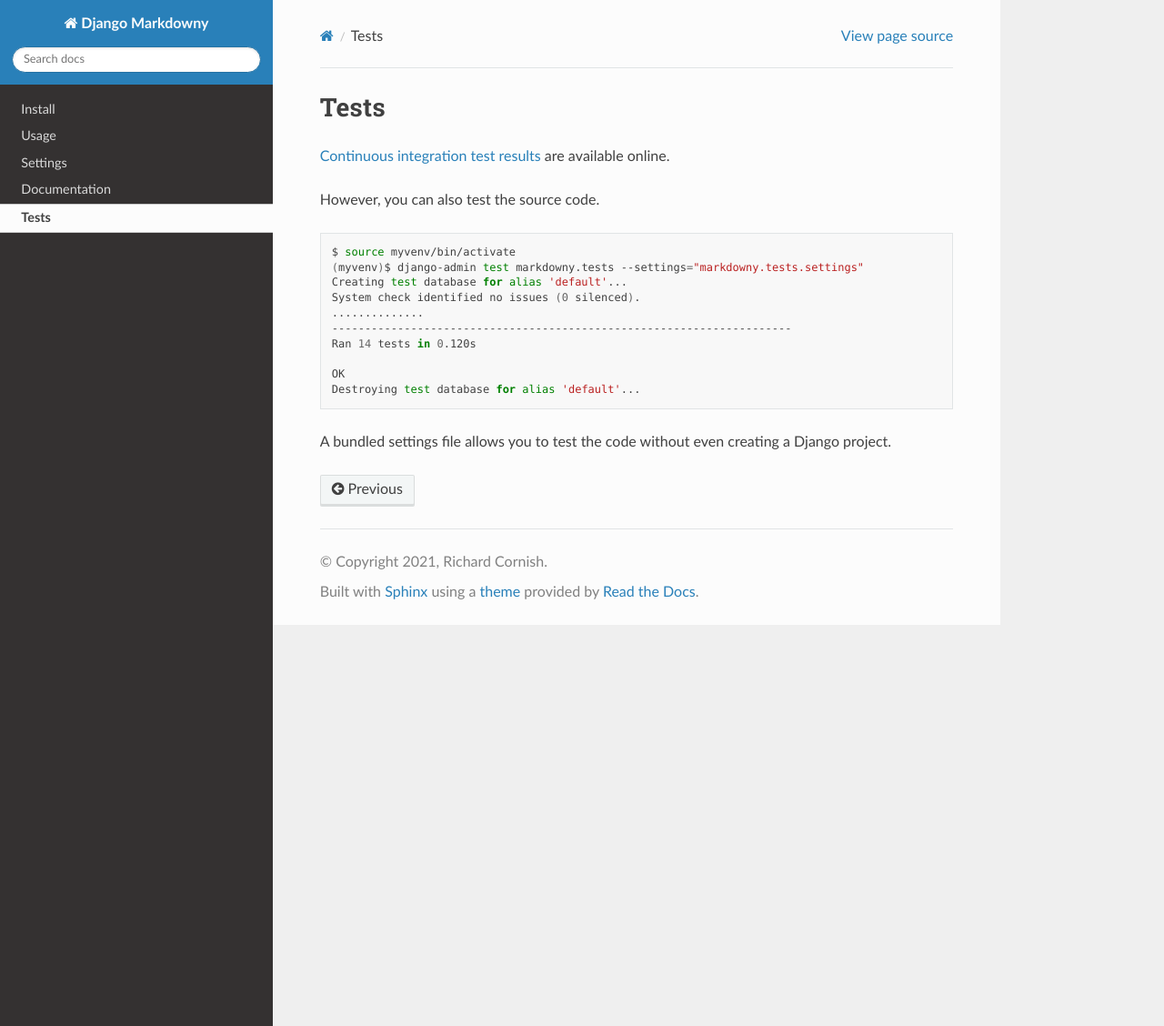
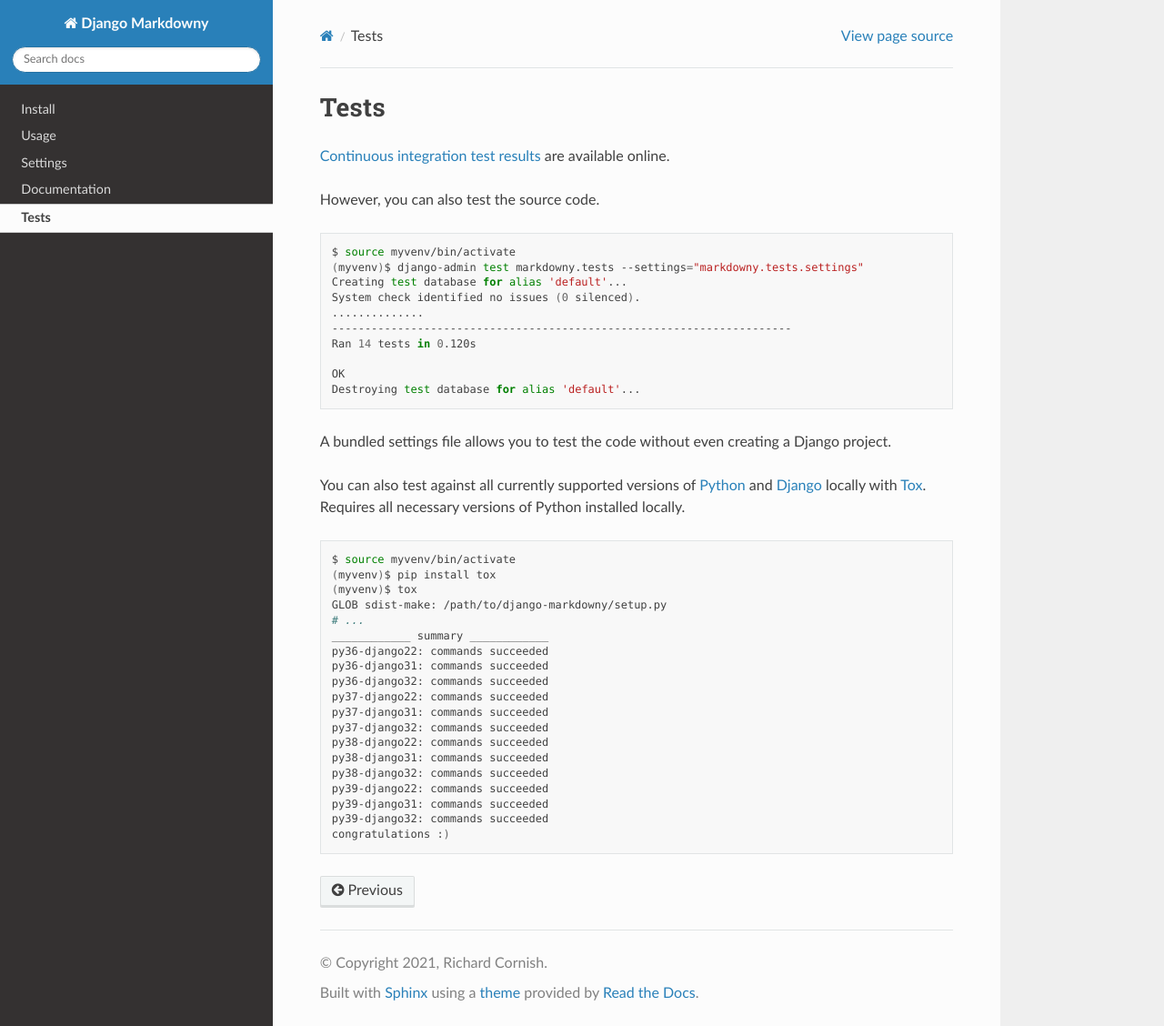
Before and after one commit to richardcornish/django-markdowny, a Sphinx documentation site: the page built from docs/tests.rst, in a window 1280 px wide and 1128 px high. Shown: the whole window at 91% size. Built offline with Sphinx 7.4.7 and the Read the Docs theme 2.0.0, drawn with Linux system fonts in a browser that asks for light colours.

```diff
--- a/README.rst
+++ b/README.rst
@@ -8,8 +8,8 @@ Django Markdowny
 .. _PyPI version: https://pypi.org/project/django-markdowny/
 
 .. |Build status| image::
-   https://api.travis-ci.com/richardcornish/django-markdowny.svg?branch=main
-.. _Build status: https://app.travis-ci.com/github/richardcornish/django-markdowny
+   https://github.com/richardcornish/django-markdowny/actions/workflows/main.yml/badge.svg
+.. _Build status: https://github.com/richardcornish/django-markdowny/actions/workflows/main.yml
 
 .. |Documentation status| image::
    https://readthedocs.org/projects/django-markdowny/badge/?version=latest
@@ -22,7 +22,7 @@ Unlike other Django-Markdown filters, Markdowny supports `all of the options <ht
 * `Package <https://pypi.org/project/django-markdowny/>`_
 * `Source <https://github.com/richardcornish/django-markdowny>`_
 * `Documentation <https://django-markdowny.readthedocs.io/>`_
-* `Tests <https://app.travis-ci.com/github/richardcornish/django-markdowny>`_
+* `Tests <https://github.com/richardcornish/django-markdowny/actions/workflows/main.yml>`_
 
 Install
 =======
--- a/docs/index.rst
+++ b/docs/index.rst
@@ -11,8 +11,8 @@ Django Markdowny
 .. _PyPI version: https://pypi.org/project/django-markdowny/
 
 .. |Build status| image::
-   https://api.travis-ci.com/richardcornish/django-markdowny.svg?branch=main
-.. _Build status: https://app.travis-ci.com/github/richardcornish/django-markdowny
+   https://github.com/richardcornish/django-markdowny/actions/workflows/main.yml/badge.svg
+.. _Build status: https://github.com/richardcornish/django-markdowny/actions/workflows/main.yml
 
 .. |Documentation status| image::
    https://readthedocs.org/projects/django-markdowny/badge/?version=latest
@@ -25,7 +25,7 @@ Unlike other Django-Markdown filters, Markdowny supports `all of the options <ht
 * `Package <https://pypi.org/project/django-markdowny/>`_
 * `Source <https://github.com/richardcornish/django-markdowny>`_
 * `Documentation <https://django-markdowny.readthedocs.io/>`_
-* `Tests <https://app.travis-ci.com/github/richardcornish/django-markdowny>`_
+* `Tests <https://github.com/richardcornish/django-markdowny/actions/workflows/main.yml>`_
 
 Install
 =======
--- a/docs/tests.rst
+++ b/docs/tests.rst
@@ -3,7 +3,7 @@
 Tests
 *****
 
-`Continuous integration test results <https://app.travis-ci.com/github/richardcornish/django-markdowny>`_ are available online.
+`Continuous integration test results <https://github.com/richardcornish/django-markdowny/actions/workflows/main.yml>`_ are available online.
 
 However, you can also test the source code.
 
@@ -21,3 +21,27 @@ However, you can also test the source code.
    Destroying test database for alias 'default'...
 
 A bundled settings file allows you to test the code without even creating a Django project.
+
+You can also test against all currently supported versions of `Python <https://docs.djangoproject.com/en/dev/faq/install/#what-python-version-can-i-use-with-django>`_ and `Django <https://www.djangoproject.com/download/#supported-versions>`_ locally with `Tox <https://tox.wiki/>`_. Requires all necessary versions of Python installed locally.
+
+.. code-block:: bash
+
+   $ source myvenv/bin/activate
+   (myvenv)$ pip install tox
+   (myvenv)$ tox
+   GLOB sdist-make: /path/to/django-markdowny/setup.py
+   # ...
+   ____________ summary ____________
+   py36-django22: commands succeeded
+   py36-django31: commands succeeded
+   py36-django32: commands succeeded
+   py37-django22: commands succeeded
+   py37-django31: commands succeeded
+   py37-django32: commands succeeded
+   py38-django22: commands succeeded
+   py38-django31: commands succeeded
+   py38-django32: commands succeeded
+   py39-django22: commands succeeded
+   py39-django31: commands succeeded
+   py39-django32: commands succeeded
+   congratulations :)
--- a/setup.py
+++ b/setup.py
@@ -18,10 +18,6 @@ setup(
     packages=find_packages(exclude=("tests",)),
     include_package_data=True,
     zip_safe=False,
-    install_requires=[
-        "markdown",
-    ],
-    test_suite="markdowny.tests",
     classifiers=[
         "Development Status :: 5 - Production/Stable",
         "Environment :: Web Environment",
@@ -41,4 +37,6 @@ setup(
         "Topic :: Internet :: WWW/HTTP",
         "Topic :: Internet :: WWW/HTTP :: Dynamic Content",
     ],
+    python_requires=">=3.6",
+    install_requires=["markdown", "Django>=2.2,<4.0"],
 )
```
Also changed, not shown: .travis.yml (deleted), 3 other files.
